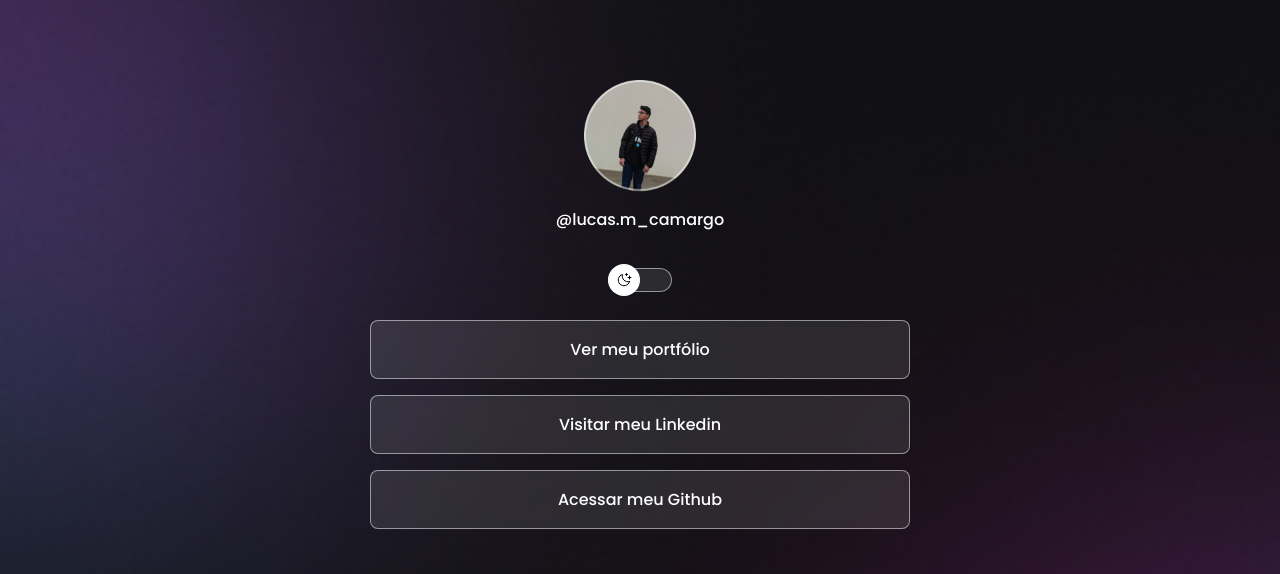
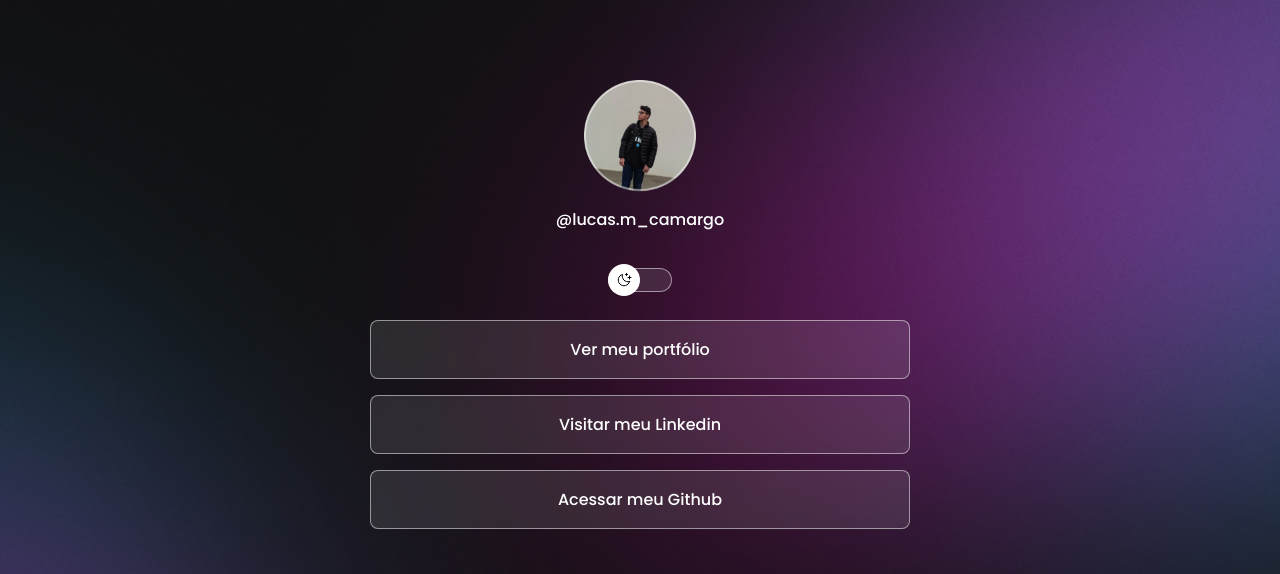
Before and after one commit to DarkMatter015/-rvore-de-links, a plain HTML site: page index.html in a window 1280 px wide. Shown: the top 574 px of the page. Drawn offline with nearby package versions, Linux system fonts and the light colour scheme.

Commit message:
Adiciona responsividade do plano de fundo

```diff
--- a/style.css
+++ b/style.css
@@ -31,6 +31,8 @@
   background-repeat: no-repeat;
   background-position: top center;
   background-size: cover;
+
+  height: 100vh;
 }
 
 body * {
@@ -172,3 +174,15 @@
   font-size: 14px;
   font-weight: 400;
 }
+
+/* Media Querie (Responsividade do plano de fundo) */
+
+@media (min-width: 700px) {
+  :root {
+    --bg-url: url(assets/bg-desktop.jpg);
+  }
+
+  .light {
+    --bg-url: url(assets/bg-desktop-light.jpg);
+  }
+}
```
